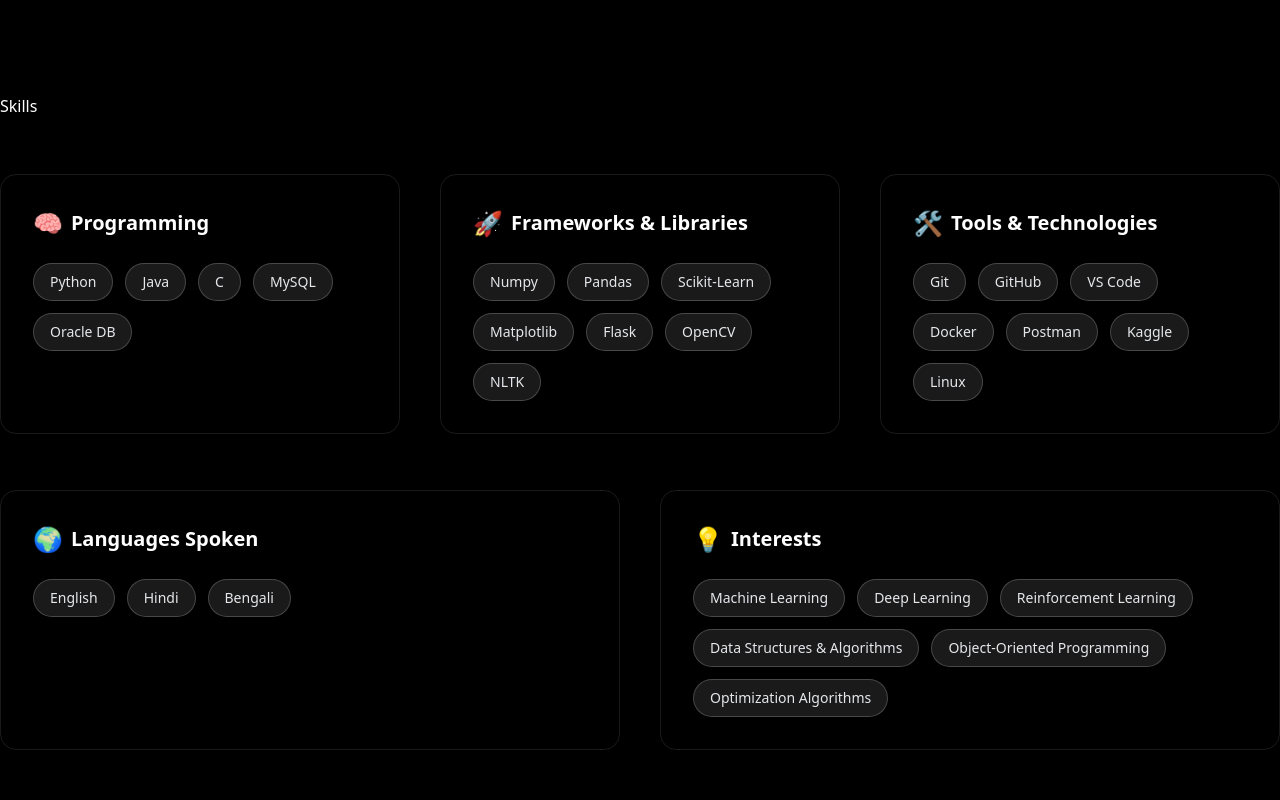
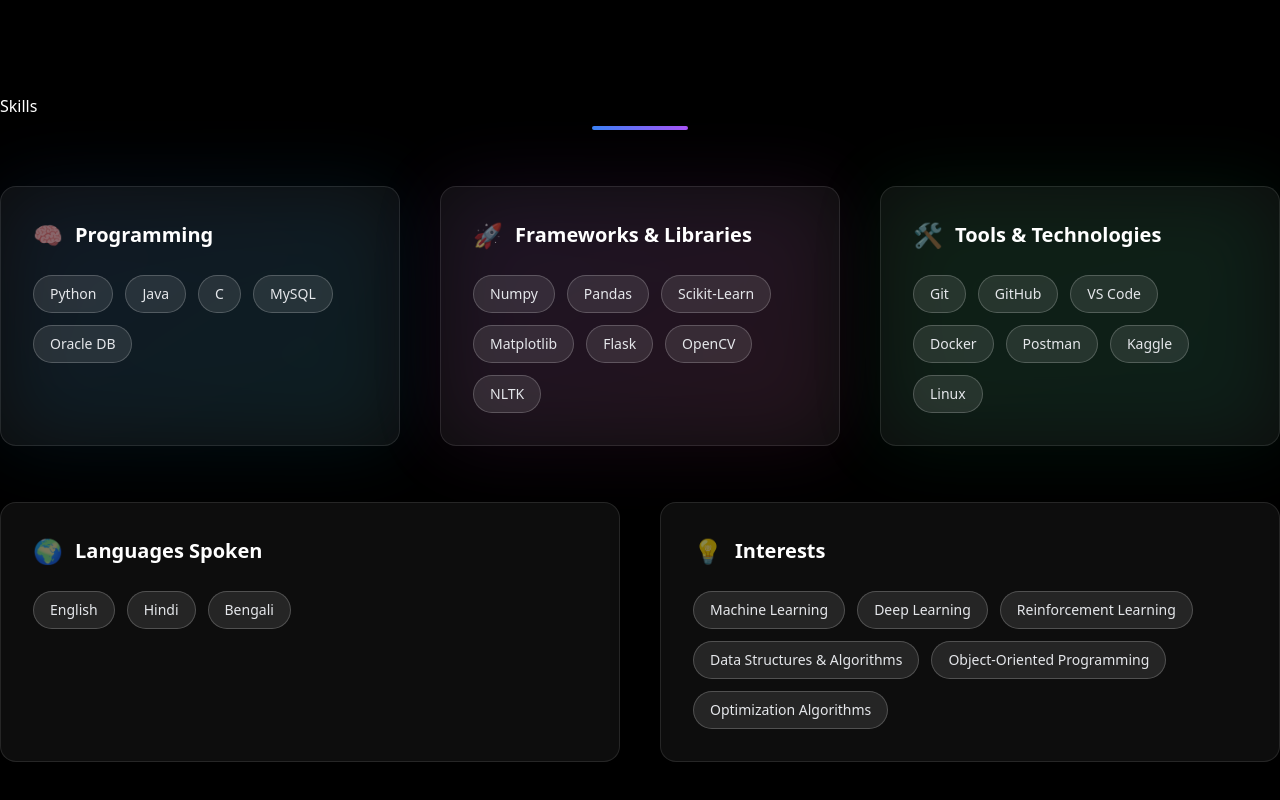
Before and after one commit to Shubhadip1004/portfolio, a React (Create React App) app: page / in a window 1280 px wide. Shown: the part 3177-3977 px from the top of the page. Built offline with nearby package versions, Linux system fonts and the light colour scheme.

Commit message:
Update App.js

```diff
--- a/src/App.js
+++ b/src/App.js
@@ -444,31 +444,22 @@
 
       {/* Skills Section */}
       <section id="Skills" className="py-32 container">
-        <h2 className="section-title">Skills</h2>
+        <h2 className="section-title mb-2">Skills</h2>
+        <div className="w-24 h-1 mx-auto rounded-full bg-gradient-to-r from-blue-500 to-purple-500 mb-14"></div>
 
-        <div className="grid md:grid-cols-3 gap-10 mt-14">
-
-          {/* 🧠 Programming */}
-          <div className="glass-card p-8 rounded-2xl border border-white/10 hover:border-white/40 transition-all duration-500 hover:-translate-y-2">
-            <h3 className="text-xl font-bold mb-6 flex items-center gap-2">
-              <span className="text-blue-400 text-2xl">🧠</span> Programming
-            </h3>
-            <div className="flex flex-wrap gap-3">
-              {["Python", "Java", "C", "MySQL", "Oracle DB"].map((item) => (
-                <span key={item} className="px-4 py-2 rounded-full bg-white/10 border border-white/20 text-gray-200 text-sm hover:bg-white/20 transition-all select-none">
-                  {item}
-                </span>
-              ))}
-            </div>
-          </div>
-
-          {/* 🚀 Frameworks & Libraries */}
-          <div className="glass-card p-8 rounded-2xl border border-white/10 hover:border-white/40 transition-all duration-500 hover:-translate-y-2">
-            <h3 className="text-xl font-bold mb-6 flex items-center gap-2">
-              <span className="text-purple-400 text-2xl">🚀</span> Frameworks & Libraries
-            </h3>
-            <div className="flex flex-wrap gap-3">
-              {[
+        <div className="grid md:grid-cols-3 gap-10">
+          {[
+            {
+              title: "Programming",
+              icon: "🧠",
+              color: "from-blue-500 to-cyan-500",
+              items: ["Python", "Java", "C", "MySQL", "Oracle DB"]
+            },
+            {
+              title: "Frameworks & Libraries",
+              icon: "🚀",
+              color: "from-purple-500 to-pink-500",
+              items: [
                 "Numpy",
                 "Pandas",
                 "Scikit-Learn",
@@ -476,21 +467,13 @@
                 "Flask",
                 "OpenCV",
                 "NLTK"
-              ].map((item) => (
-                <span key={item} className="px-4 py-2 rounded-full bg-white/10 border border-white/20 text-gray-200 text-sm hover:bg-white/20 transition-all select-none">
-                  {item}
-                </span>
-              ))}
-            </div>
-          </div>
-
-          {/* 🛠 Tools & Technologies */}
-          <div className="glass-card p-8 rounded-2xl border border-white/10 hover:border-white/40 transition-all duration-500 hover:-translate-y-2">
-            <h3 className="text-xl font-bold mb-6 flex items-center gap-2">
-              <span className="text-green-400 text-2xl">🛠</span> Tools & Technologies
-            </h3>
-            <div className="flex flex-wrap gap-3">
-              {[
+              ]
+            },
+            {
+              title: "Tools & Technologies",
+              icon: "🛠",
+              color: "from-green-500 to-emerald-500",
+              items: [
                 "Git",
                 "GitHub",
                 "VS Code",
@@ -498,27 +481,50 @@
                 "Postman",
                 "Kaggle",
                 "Linux"
-              ].map((item) => (
-                <span key={item} className="px-4 py-2 rounded-full bg-white/10 border border-white/20 text-gray-200 text-sm hover:bg-white/20 transition-all select-none">
-                  {item}
-                </span>
-              ))}
+              ]
+            }
+          ].map((skill) => (
+            <div
+              key={skill.title}
+              className="relative p-8 rounded-2xl border border-white/10 bg-white/5 backdrop-blur-lg
+        transition-all duration-500 hover:-translate-y-2 hover:shadow-2xl"
+            >
+              <div
+                className={`absolute inset-0 rounded-2xl bg-gradient-to-br ${skill.color} opacity-10 blur-2xl`}
+              ></div>
+
+              <h3 className="text-xl font-bold mb-6 flex items-center gap-3 relative z-10">
+                <span className="text-2xl animate-pulse">{skill.icon}</span>
+                {skill.title}
+              </h3>
+
+              <div className="flex flex-wrap gap-3 relative z-10">
+                {skill.items.map((item) => (
+                  <span
+                    key={item}
+                    className="px-4 py-2 rounded-full bg-white/10 border border-white/20 text-gray-200 text-sm hover:bg-white/20 hover:scale-105 transition-all"
+                  >
+                    {item}
+                  </span>
+                ))}
+              </div>
             </div>
-          </div>
-
+          ))}
         </div>
 
-        {/* Extra rows below — keep same style */}
+        {/* NEW ROW UNDER MAIN GRID */}
         <div className="grid md:grid-cols-2 gap-10 mt-14">
-
           {/* 🌍 Languages Spoken */}
-          <div className="glass-card p-8 rounded-2xl border border-white/10 hover:border-white/40 transition-all duration-500 hover:-translate-y-2">
-            <h3 className="text-xl font-bold mb-6 flex items-center gap-2">
-              <span className="text-yellow-300 text-2xl">🌍</span> Languages Spoken
+          <div className="relative p-8 rounded-2xl border border-white/10 bg-white/5 backdrop-blur-lg transition-all duration-500 hover:-translate-y-2 hover:shadow-2xl">
+            <h3 className="text-xl font-bold mb-6 flex items-center gap-3">
+              <span className="text-yellow-300 text-2xl animate-pulse">🌍</span> Languages Spoken
             </h3>
             <div className="flex flex-wrap gap-3">
               {["English", "Hindi", "Bengali"].map((item) => (
-                <span key={item} className="px-4 py-2 rounded-full bg-white/10 border border-white/20 text-gray-200 text-sm hover:bg-white/20 transition-all select-none">
+                <span
+                  key={item}
+                  className="px-4 py-2 rounded-full bg-white/10 border border-white/20 text-gray-200 text-sm hover:bg-white/20 hover:scale-105 transition-all"
+                >
                   {item}
                 </span>
               ))}
@@ -526,9 +532,9 @@
           </div>
 
           {/* 💡 Interests */}
-          <div className="glass-card p-8 rounded-2xl border border-white/10 hover:border-white/40 transition-all duration-500 hover:-translate-y-2">
-            <h3 className="text-xl font-bold mb-6 flex items-center gap-2">
-              <span className="text-pink-300 text-2xl">💡</span> Interests
+          <div className="relative p-8 rounded-2xl border border-white/10 bg-white/5 backdrop-blur-lg transition-all duration-500 hover:-translate-y-2 hover:shadow-2xl">
+            <h3 className="text-xl font-bold mb-6 flex items-center gap-3">
+              <span className="text-pink-300 text-2xl animate-pulse">💡</span> Interests
             </h3>
             <div className="flex flex-wrap gap-3">
               {[
@@ -539,7 +545,10 @@
                 "Object-Oriented Programming",
                 "Optimization Algorithms"
               ].map((item) => (
-                <span key={item} className="px-4 py-2 rounded-full bg-white/10 border border-white/20 text-gray-200 text-sm hover:bg-white/20 transition-all select-none">
+                <span
+                  key={item}
+                  className="px-4 py-2 rounded-full bg-white/10 border border-white/20 text-gray-200 text-sm hover:bg-white/20 hover:scale-105 transition-all"
+                >
                   {item}
                 </span>
               ))}
@@ -547,6 +556,7 @@
           </div>
         </div>
       </section>
+
 
       {/* Projects Section */}
       <section id="projects" className="py-20 px-4 relative">
```
